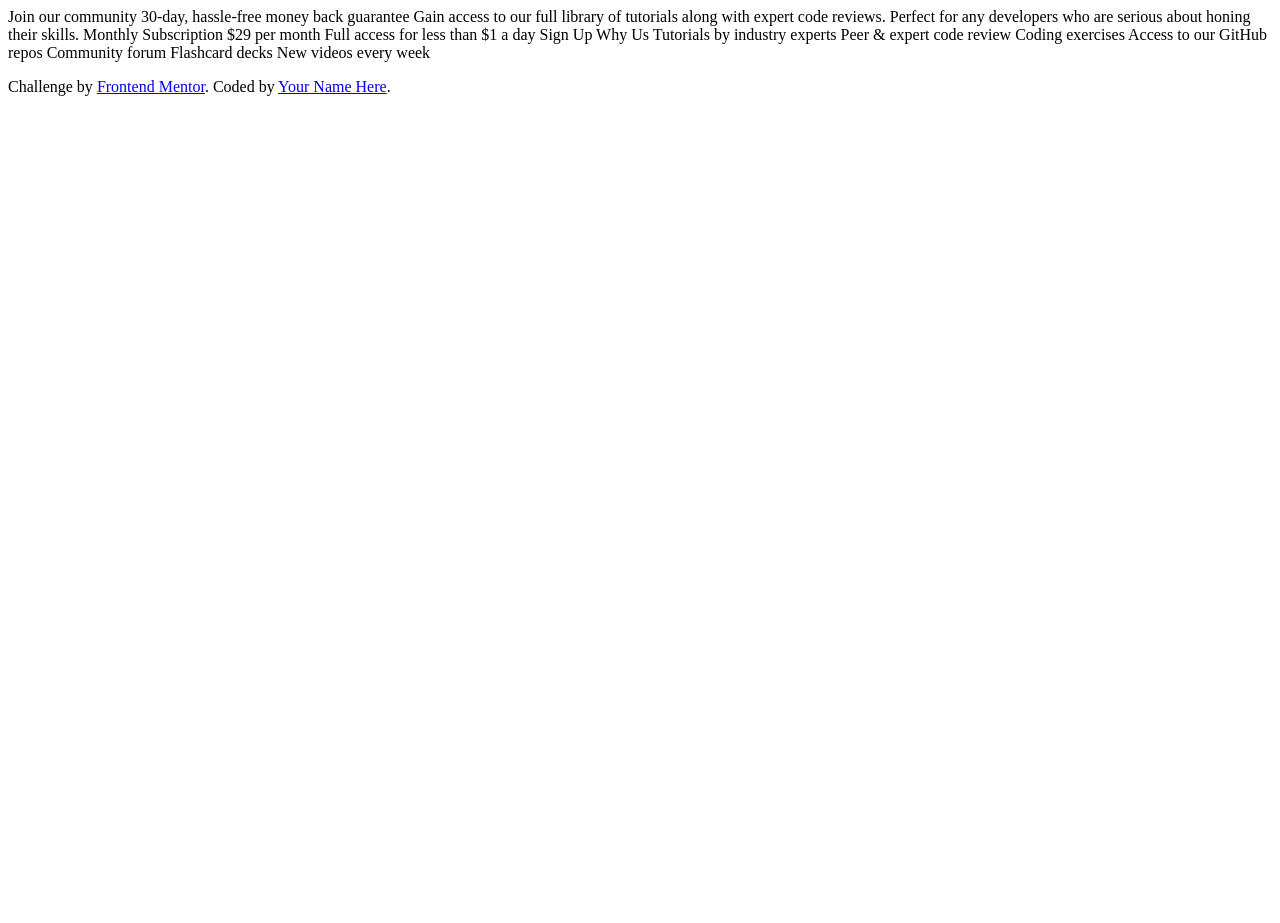
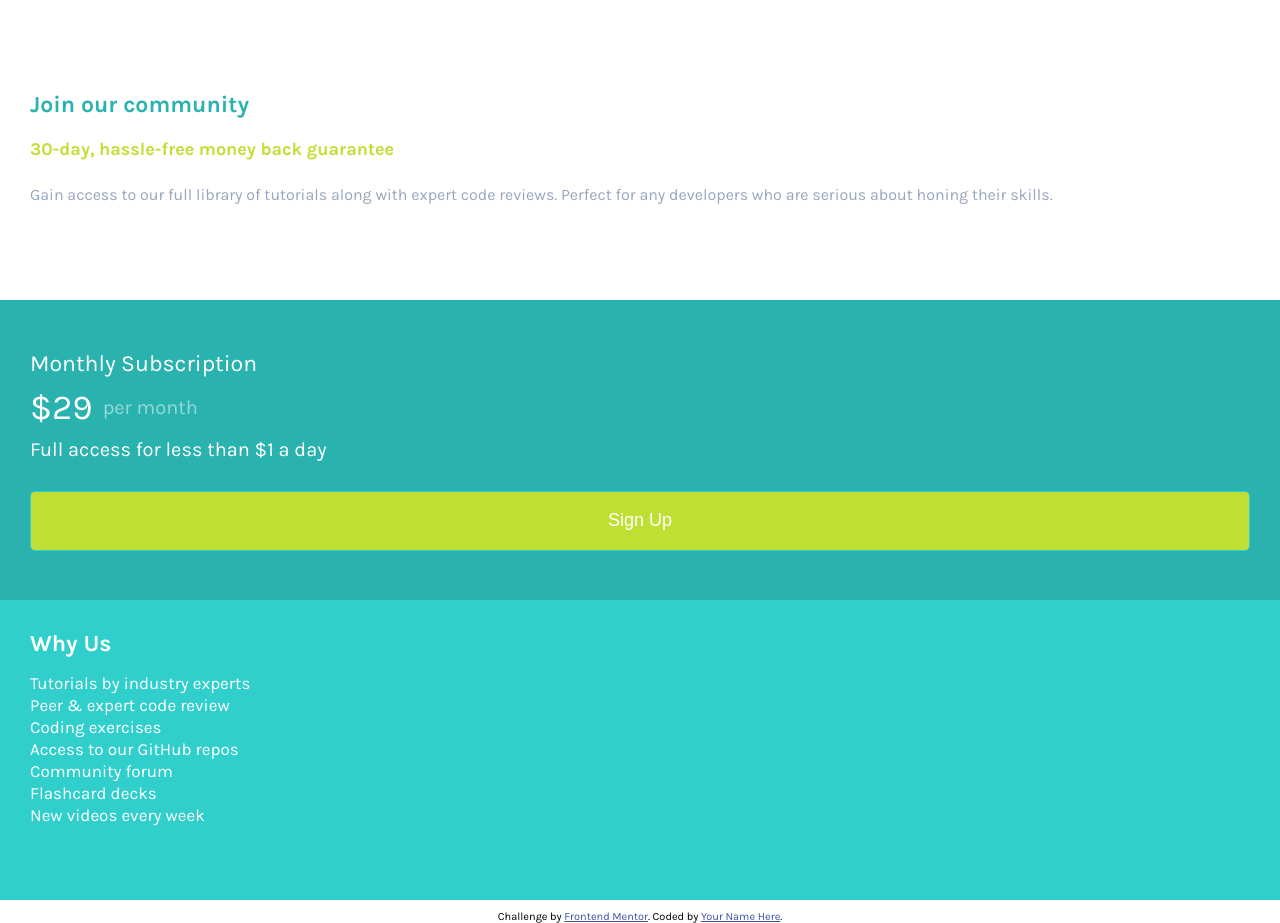
Before and after one commit to axseinga/single-price-grid, a website: page index.html in a window 1280 px wide. Before the commit the page ends 800 px from the top, so only its background shows below. Drawn offline with Linux system fonts and the light colour scheme.

Commit message:
add styles

```diff
--- a/index.html
+++ b/index.html
@@ -23,13 +23,49 @@
     <link rel="stylesheet" href="css/style.css" />
   </head>
   <body>
-    Join our community 30-day, hassle-free money back guarantee Gain access to
-    our full library of tutorials along with expert code reviews. Perfect for
-    any developers who are serious about honing their skills. Monthly
-    Subscription &dollar;29 per month Full access for less than &dollar;1 a day
-    Sign Up Why Us Tutorials by industry experts Peer &amp; expert code review
-    Coding exercises Access to our GitHub repos Community forum Flashcard decks
-    New videos every week
+    <div class="wrapper">
+      <div class="component">
+        <div class="component__top">
+          <div class="card card-1">
+            <h1 class="card-1__heading--primary">Join our community</h1>
+            <p class="card-1__heading--secondary">
+              30-day, hassle-free money back guarantee
+            </p>
+            <p class="card-1__text">
+              Gain access to our full library of tutorials along with expert
+              code reviews. Perfect for any developers who are serious about
+              honing their skills.
+            </p>
+          </div>
+        </div>
+
+        <div class="component__bottom">
+          <div class="card card-2">
+            <h1 class="card-2__heading--primary">Monthly Subscription</h1>
+            <p class="card-2__heading--secondary">
+              &dollar;29
+              <span class="card-2__heading--secondary--span">per month</span>
+            </p>
+            <p class="card-2__text">
+              Full access for less than &dollar;1 a day
+            </p>
+            <button class="card-2__btn">Sign Up</button>
+          </div>
+
+          <div class="card card-3">
+            <h1 class="card-3__heading--primary">Why Us</h1>
+            <p class="card-3__text">
+              Tutorials by industry experts <br />
+              Peer &amp; expert code review <br />
+              Coding exercises <br />
+              Access to our GitHub repos <br />
+              Community forum <br />
+              Flashcard decks <br />
+              New videos every week <br />
+            </p>
+          </div>
+        </div>
+      </div>
 
       <footer>
         <p class="attribution">
@@ -39,5 +75,6 @@
           >. Coded by <a href="#">Your Name Here</a>.
         </p>
       </footer>
+    </div>
   </body>
 </html>
--- a/package.json
+++ b/package.json
@@ -7,5 +7,8 @@
     "compile:sass": "node-sass sass/sass.scss css/style.css -w"
   },
   "author": "Agnieszka Urbanowicz",
-  "license": "ISC"
+  "license": "ISC",
+  "devDependencies": {
+    "node-sass": "^6.0.0"
+  }
 }
--- a/sass/sass.scss
+++ b/sass/sass.scss
@@ -4,8 +4,10 @@
 
 $color-primary-1: hsl(179, 62%, 43%);
 $color-primary-2: hsl(71, 73%, 54%);
+$color-primary-3: hsl(179, 62%, 50%);
 $color-grey-light: hsl(204, 43%, 93%);
 $color-grey-dark: hsl(218, 22%, 67%);
+$color-white: #fff;
 
 /// Fonts
 
@@ -14,9 +16,132 @@ $font-primary: "Karla", sans-serif;
 /// Breakpoints
 
 ////////// Styles /////////
+
+*,
+*::before,
+*::after {
+  margin: 0;
+  padding: 0;
+  box-sizing: border-box;
+}
+
+html {
+  font-size: 62.5%; // 10px/16px
+  font-family: $font-primary;
+}
+
+body {
+  min-height: 100vh;
+}
+
+.wrapper {
+  display: flex;
+  flex-direction: column;
+  justify-content: center;
+  align-content: center;
+}
+
+.card {
+  min-width: 375px;
+  height: 300px;
+  padding: 3rem;
+}
+
+.card-1 {
+  background-color: $color-white;
+
+  display: flex;
+  flex-direction: column;
+  justify-content: center;
+
+  &__heading--primary {
+    font-size: 2.3rem;
+    margin-bottom: 2rem;
+    color: $color-primary-1;
+  }
+
+  &__heading--secondary {
+    font-size: 1.8rem;
+    font-weight: 700;
+    margin-bottom: 2rem;
+    color: $color-primary-2;
+  }
+
+  &__text {
+    font-size: 1.6rem;
+    font-weight: 400;
+    line-height: 3rem;
+    color: $color-grey-dark;
+  }
+}
+
+.card-2 {
+  background-color: $color-primary-1;
+  color: $color-white;
+
+  display: flex;
+  flex-direction: column;
+  justify-content: center;
+
+  &__heading--primary {
+    font-size: 2.3rem;
+    margin-bottom: 1rem;
+    font-weight: 400;
+  }
+
+  &__heading--secondary {
+    font-size: 3.5rem;
+    margin-bottom: 1rem;
+
+    display: flex;
+
+    &--span {
+      font-size: 2rem;
+      font-weight: 400;
+      opacity: 50%;
+      padding-left: 1rem;
+
+      align-self: center;
+    }
+  }
+
+  &__text {
+    font-size: 2rem;
+    font-weight: 400;
+    margin-bottom: 3rem;
+  }
+
+  &__btn {
+    min-width: 320px;
+    height: 60px;
+    background-color: $color-primary-2;
+    color: $color-white;
+    border-radius: 5px;
+    border: solid 1px $color-primary-3;
+    font-size: 1.8rem;
+  }
+}
+
+.card-3 {
+  background-color: $color-primary-3;
+  color: $color-white;
+
+  &__heading--primary {
+    font-size: 2.3rem;
+    margin-bottom: 1.5rem;
+  }
+
+  &__text {
+    font-size: 1.7rem;
+    font-weight: 400;
+    line-height: 2.2rem;
+  }
+}
+
 .attribution {
   font-size: 11px;
   text-align: center;
+  margin-top: 1rem;
 }
 
 .attribution a {
```
Also changed, not shown: css/style.css. Lines whose indentation alone changed are shown as unchanged.
